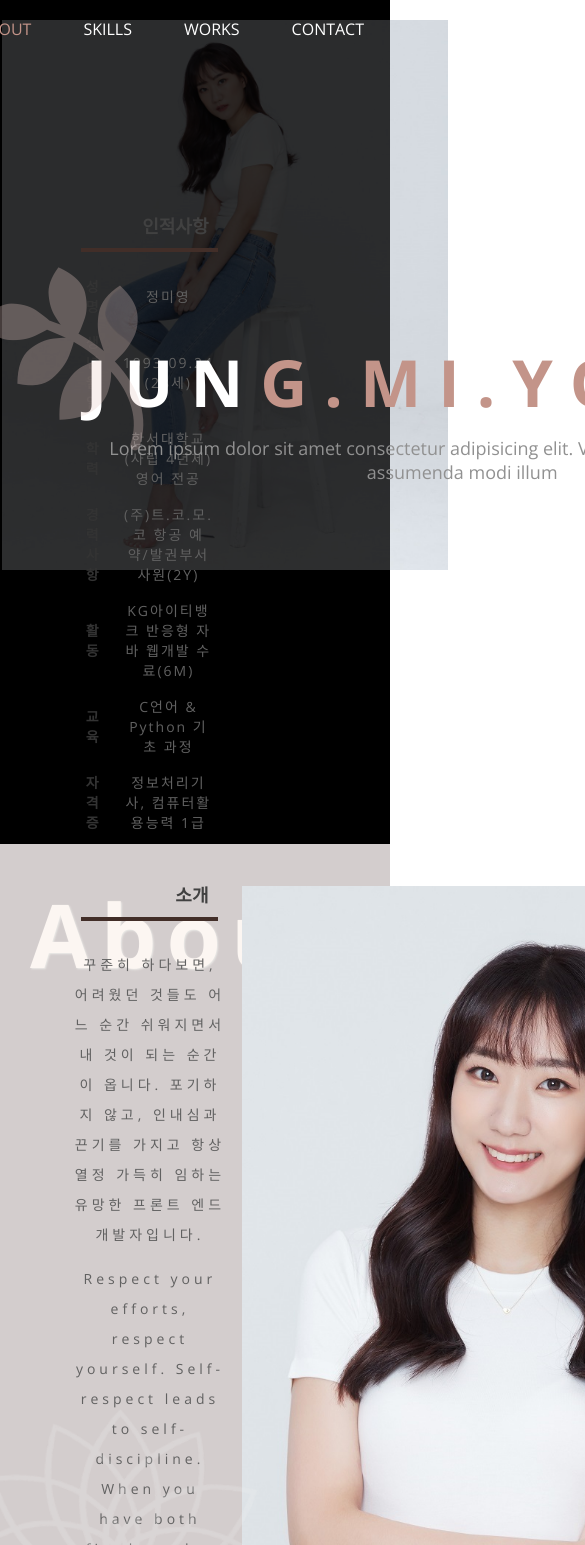
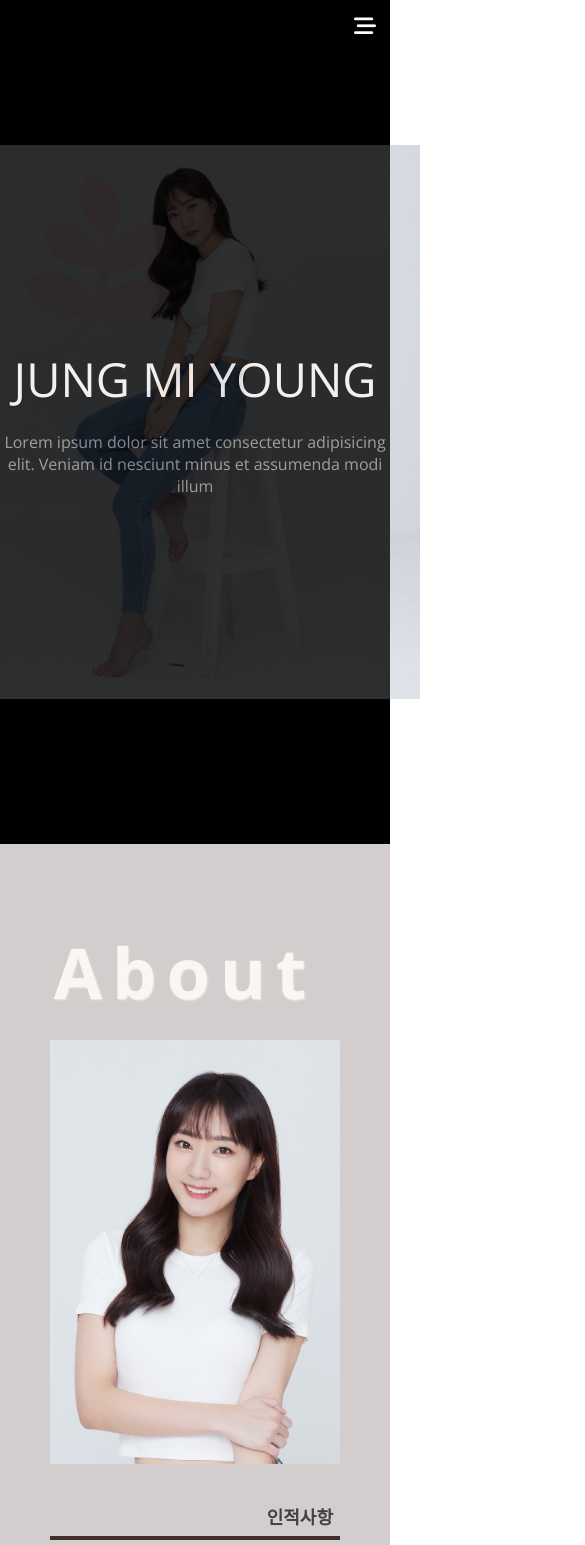
Before and after one commit to lucia-miyoung/my-portfolio, a website: page index.html in a window 390 px wide. Shown: the top 1545 px of the page, 585 px wide, since content can reach past the window. Drawn offline with nearby package versions, Linux system fonts and the light colour scheme.

Commit message:
REPONSIVE FINISH

```diff
--- a/css/index.css
+++ b/css/index.css
@@ -33,7 +33,6 @@
     --weight-bold:700;
     --weight-semi-bold:600;
     --weight-regular: 400;
-
 }
 
 body {
@@ -41,6 +40,7 @@ body {
     margin: 0;
     font-family: 'Open Sans', sans-serif;
     position: relative;
+    overflow-x: hidden;
 }
 
 * {
@@ -66,7 +66,8 @@ a {
 
 #section {
     width:100%;
-    height: 100vh;
+    padding: 50px;
+    padding-top:80px;
 }
 
 #navbar {
@@ -89,7 +90,10 @@ a {
     background-color: transparent;
     color:var(--color-white);
     margin:0;
+}
 
+.navbar__items.open {
+    display:block;
 }
 
 .navbar__item {
@@ -98,103 +102,97 @@ a {
     cursor: pointer;
     transition: all 200ms ease-in;
     border-radius: 5px;
-
 }
 
 .navbar__item:hover {
     color:var(--color-dark-pink);
-
 }
 
+.navbar__toggle {
+    color: white;
+    font-size: 22px;
+    position: absolute;
+    top:13px;
+    right:8px;
+    display:none;
+}
+
+/* home */
 .home {
-  width: 100%;
-  height: 100vh;
+    display: flex;
+    justify-content: center;
+    align-items: center;
     position: relative;
-  padding-top: 5%;
     background-color: black;
     color: var(--color-white);
-  /* background:center/cover no-repeat url(../images/profile-2.jpg); */
-
+    text-align: center;
+    padding: 100px 50px;
+    height:100vh;
 }
 
 .home__image {
     width: 450px;
-    height: 550px;
-    margin:auto;
 }
 
-.home__image img{
-    max-width: 100%;
-    max-height: 100%;
-}
-
-
-.home::after {
+.home__cover {
+    display: flex;
     width: 100%;
-    height: 100vh;
+    height:100%;
     position: absolute;
     content:'';
     top:0;
     left:0;
     background-color: #000000;
     opacity: 0.8;
-    /* z-index: -1; */
+    display:flex;
+    flex-direction: column;
+    align-items: center;
+    justify-content: center;
 }
 
-.home__detail {
-    position: absolute;
-    top:40%;
-    left:22%;
-    z-index: 1;
-    display:flex;
-    flex-direction: column;
-}
-
-.home__detail .home__title {
+.home__cover .home__title {
     font-size: calc(var(--font-large) + 17px);
     letter-spacing: 17px;
     font-weight: var(--weight-bold);
     margin-bottom: 10px;
 }
 
-.home__detail .home__title a{
+.home__cover .home__title a {
     color:var(--color-dark-pink);
-    /* color:#333; */
 }
 
-.home__detail .home__description {
+.home__cover .home__description {
     font-size: var(--font-regular);
     color:var(--color-dark-gray);
 }
 
-.home__detail .home__icon {
-    position: absolute;
-    bottom:0;
-    left:0;
-    transform:translate(-60%, 0%) rotate(-70deg);
-    opacity: 0.3;
-    font-size: 200px;
-    /* color: var(--color-dark-green); */
-    color:var(--color-light-pink);
-
-
+.home__title__mini {
+    font-size: calc(var(--font-large) + 17px);
+    color:var(--color-light-white);
+    margin-bottom: 20px;
+    display:none;
 }
 
-
+.home__icon {
+    position: absolute;
+    right:0;
+    top:0;
+    transform:translate(-220px, 130px);
+    opacity: 0.8;
+    font-size: 200px;
+    color:var(--color-light-pink);
+}
 
 /* about */
-
 .about {
-    width:100%;
-    /* height:100vh; */
     position: relative;
+    background-color: var(--color-dark-cream);
 }
 
 .about::after {
     content:'';
     width: 600px;
     height: 600px;
-    /* border:1px solid black; */
     background:center/cover no-repeat url(/images/flower-back.png);
     bottom:0;
     left:0;
@@ -206,74 +204,55 @@ color:var(--color-dark-pink);
 .about__wrapper {
     display:flex;
     justify-content: space-around;
-    background-color: var(--color-dark-cream);
-    width:100%;
-    height: 100vh;
-
 }
 
 .about__title {
     font-size: calc(var(--font-large) + 40px);
     font-family: 'Open Sans', sans-serif;
     color:var(--color-light-white);
-    padding: 30px;
-    width:30%;
+    padding-right:20px;
     letter-spacing: 10px;
     font-weight: bold;
     text-shadow: 1px 1px 2px var(--color-cream);
-
 }
 
-.about__image {
-    width: 70%;
+.about__description {
+    padding-top:80px;
     display:flex;
-    justify-content: center;
-    align-items: flex-end;
-    position: relative;
-}
-
-
-.about__description {
-    padding:0 16px 20px 0;
-
+    flex-direction: column;
 }
 
 .about__smalltalk {
     text-align: right;
-    display:inline-block;
-    margin-bottom:15px;
-    width: 90%;
+    display:block;
+    margin-bottom:8px;
     border-bottom:4px solid var(--color-chocolate);
-    padding: 10px;
+    padding: 7px;
     font-weight: var(--weight-semi-bold);
     color:var(--color-deep-gray);
     font-size: 18px;
-    margin-top:20px;
 }
 
 .about__description p {
     font-size: 14px;
-    padding: 0;
+    padding: 5px;
     letter-spacing: 4px;
     color:var(--color-gray);
     line-height: 30px;
+    margin:5px;
 }
 
-.about__description table a {
-    color: var(--color-cream);
-}
 .about__description table{
-    margin-bottom: 10px;
     width:100%;
+    margin: auto;
     color:var(--color-black);
     font-size: 14px;
     letter-spacing: 2px;
-
+    height: 200px;
 }
 
 .about__description table tr td {
     padding: 7px 10px;
-    /* border:1px solid blue; */
 }
 
 .about__description table tr td:first-child {
@@ -287,24 +266,21 @@ color:var(--color-dark-pink);
 }
 
 .about__avatar {
-    width: 70%;
-    height:95%;
-    padding-right: 20px;
-    line-height: 95%;
-    /* border:1px solid red; */
+    width: 100%;
+    height: 100%;
+    padding-bottom:20px;
+    padding-left: 30px;
+    line-height: 100%;
 }
 
 .about__avatar img {
-    max-width: 700px;
-    max-height: 95%;
+    max-width: 100%;
+    max-height: 100%;
 }
-
 
 /* skills */
 .skills {
-    background: center/cover url(../images/back.png);
-    display:flex;
-    flex-direction: column;
+    background: center/cover no-repeat url(../images/back.png);
     position: relative;
 }
 
@@ -312,7 +288,6 @@ color:var(--color-dark-pink);
     content:'';
     width: 500px;
     height: 500px;
-    /* border:1px solid black; */
     background:center/cover no-repeat url(/images/flower-back.png);
     top:0;
     right:0;
@@ -321,14 +296,6 @@ color:var(--color-dark-pink);
 }
 
 
-
-.skills__wrapper {
-    width: 1200px;
-    margin: auto;
-    height: 80%;
-
-
-}
 .skills__title {
     font-size: calc(var(--font-large) + 30px);
     letter-spacing: 20px;
@@ -341,21 +308,19 @@ color:var(--color-dark-pink);
     display:block;
 }
 
-.skills__wrapper ul {
+.skills__list {
     display:flex;
-    width: 80%;
-    margin: auto;
     flex-wrap: wrap;
     justify-content: center;
+    width: 90%;
+    margin: auto;
     padding: 10px 0;
-    /* border:2px solid gray; */
 }
 
-.skills__wrapper ul .skill {
+.skill {
     color:var(--color-black);
-    /* background-color: var(--color-beige); */
     box-shadow: 3px 3px 5px 0px rgba(171,171,171,1);
-    width: 24%;
+    width: 250px;
     padding:7px;
     opacity: 0.9;
     position: relative;
@@ -363,10 +328,7 @@ color:var(--color-dark-pink);
     border:1px solid var(--color-beige);
     background-color: var(--color-cream);
     border-radius: 10px;
-
 }
-
-
 
 .skill__img {
     font-size: 70px;
@@ -427,9 +389,7 @@ color:var(--color-dark-pink);
     text-align: right;
     margin-top:20px;
     display:block;
-
 }
-
 
 /* works */
 .works {
@@ -443,21 +403,18 @@ color:var(--color-dark-pink);
     content:'';
     width: 800px;
     height: 800px;
-    /* border:1px solid black; */
     background:center/cover no-repeat url(/images/flower-back.png);
     top:0;
     left:0;
     transform: translate(-5%, -10%);
     position: absolute;
     z-index: -1;
-
 }
 
 .works::after {
     content:'';
     width: 600px;
     height: 600px;
-    /* border:1px solid black; */
     background:center/cover no-repeat url(/images/flower-back.png);
     bottom:0;
     right:0;
@@ -472,7 +429,6 @@ color:var(--color-dark-pink);
     justify-content: space-between;
     margin:auto;
     flex-wrap: wrap;
-
 }
 
 .projects__title {
@@ -482,20 +438,17 @@ color:var(--color-dark-pink);
     color:var(--color-cream);
     text-shadow: 2px 2px 2px var(--color-light-gray);
     position: relative;
-    /* margin-top:20px; */
-    padding-top:40px;
+    padding-bottom:50px;
 }
-
 
 .projects__wrapper .projects {
     width: 400px;
     height: 450px;
-    -webkit-box-shadow: 3px 3px 5px 0px rgba(171,171,171,1);
-    -moz-box-shadow: 3px 3px 5px 0px rgba(171,171,171,1);
     box-shadow: 3px 3px 5px 0px rgba(171,171,171,1);
     transition: all 300ms ease-in;
     cursor: pointer;
     position: relative;
+    margin-bottom:10px;
 }
 
 .projects img {
@@ -540,6 +493,9 @@ color:var(--color-dark-pink);
     color:white;
     position: relative;
     z-index: -1;
+    height: 100vh;
+    overflow: hidden;
+    padding: 100px 50px;
 
 }
 
@@ -556,7 +512,7 @@ color:var(--color-dark-pink);
 }
 
 .contact__title {
-    font-size: calc(var(--font-large) + 10px);
+    font-size: calc(var(--font-large) + 17px);
     letter-spacing: 8px;
     font-weight: var(--weight-bold);
     color:var(--color-dark-pink);
@@ -579,7 +535,6 @@ color:var(--color-dark-pink);
     justify-content: center;
     font-size: 50px;
     color: var(--color-gray);
-
 }
 
 .contact__i i {
@@ -632,5 +587,86 @@ width: 40%;
     font-size: 400px;
     z-index: -1;
     color:var(--color-light-pink);
-    opacity: 0.4;
+    opacity: 0.2;
 }
+
+/* For below 768px screen width */
+@media screen and (max-width: 768px) {
+:root {
+    --font-large: 30px;
+    --font-medium: 18px;
+    --font-regular: 16px;
+    --font-small: 14px;
+    --font-micro: 12px;
+}
+
+.navbar__toggle {
+    display:block;
+}
+
+.navbar__items {
+    flex-direction: column;
+    margin-top: 50px;
+    background-color: var(--color-white);
+    color:var(--color-deep-gray);
+    display:none;
+}
+
+.navbar__items li:hover {
+    background-color: var(--color-cream);
+}
+
+.home__title {
+    display:none;
+}
+
+.home__title__mini {
+    display:block;
+    word-break: keep-all;
+}
+
+.about__wrapper {
+    flex-direction: column;
+    justify-content: center;
+}
+
+.about__avatar {
+    order:1;
+    padding: 20px 0;
+}
+
+.about__description {
+    order:2;
+    padding-top: 10px;
+}
+
+.skills__title {
+    z-index:1;
+    padding: 35px;
+    padding-top:0;
+}
+
+.skill {
+    z-index:1;
+    margin-bottom:10px;
+}
+
+.works {
+    border-top:4px solid var(--color-chocolate);
+}
+
+.projects {
+    flex-grow: 1;
+    margin-top:20px;
+}
+
+.contact__title {
+    padding-top: 20px;
+}
+
+.contact__icon i{
+    font-size: 100px;
+    transform: translate(150%, 150%) rotate(60deg);
+}
+
+}
--- a/index.html
+++ b/index.html
@@ -28,31 +28,34 @@
           <li class="navbar__item">CONTACT</li>
         </ul>
       </div>
+      <div class="navbar__button">
+        <button class="navbar__toggle">
+          <i class="fas fa-stream"></i>
+        </button>
+      </div>
     </nav>
     <!-- <section class="section__wrapper"> -->
-    <section class="home" id="section">
-      <div class="home__image">
-        <img src="images/profile.jpg" alt="" />
-      </div>
-      <div class="home__detail">
+    <section class="home">
+      <img src="images/profile.jpg" class="home__image" />
+      <span class="home__icon"/>
+      <i class="fab fa-pagelines"></i>
+      </span>
+      <div class="home__cover">
           <span class="home__title">JUN<a>G.MI.YO</a>UNG</span>
+          <span class="home__title__mini">JUNG MI YOUNG</span>
           <span class="home__description"
             >Lorem ipsum dolor sit amet consectetur adipisicing elit. Veniam id
             nesciunt minus et assumenda modi illum
           </span>
           <!-- <img class="home__icon" src="images/flower.png" alt="" /> -->
-        <span class="home__icon"/>
-        <i class="fab fa-pagelines"></i>
-        </span>
       </div>
     </section>
     <section class="about" id="section">
       <div class="about__wrapper">
-        <span class="about__title">About</span>
-        <div class="about__image">
+        <div class="about__title">About</div>
         <div class="about__description">
+          <div class="about__des">
             <span class="about__smalltalk"> 인적사항</span>
-
             <table>
               <tr>
                 <td>성명</td>
@@ -83,6 +86,8 @@
                 <td>정보처리기사, 컴퓨터활용능력 1급</td>
               </tr>
             </table>
+          </div>
+          <div class="about__des">
             <span class="about__smalltalk">소개</span>
             <p>
               꾸준히 하다보면, 어려웠던 것들도 어느 순간 쉬워지면서 내 것이 되는
@@ -90,17 +95,15 @@
             </p>
             <p>
               Respect your efforts, respect yourself. Self-respect leads to self-discipline. When you have both firmly under your belt, that's real power.
-
             </p>
+          </div>
         </div>
         <div class="about__avatar">
            <img src="./images/avatar-original.jpg" alt="" />
         </div>
       </div>
-      </div>
     </section>
     <section class="skills" id="section">
-      <div class="skills__wrapper">
         <span class="skills__title">SKILLS</span>
         <ul class="skills__list">
           <li class="skill">
@@ -169,7 +172,6 @@
           </li>
         </ul>
         <span class="skills__footer"> Put yourself on view. </span>
-      </div>
     </section>
     <section class="works" id="section">
       <span class="projects__title">PROJECT</span>
@@ -194,7 +196,7 @@
         </a>
       </div>
     </section>
-    <section class="contact" id="section">
+    <section class="contact">
       <span class="contact__title"> CONTACT </span>
       <div class="contact__detail">
         <p>For more MIYOUNG, why don't you contact here.</p>
```
Also changed, not shown: js/index.js (+13 -4 lines). Lines whose indentation alone changed are shown as unchanged.
